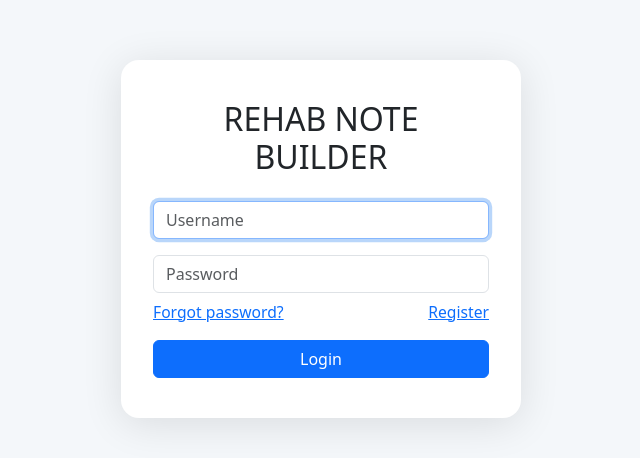
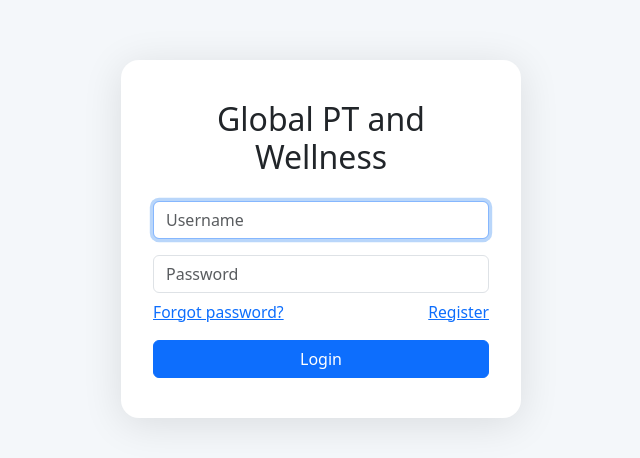
Before and after one commit to KLcoding01/PT-Builder, a Flask app: page /login in a window 1280 px wide. Shown: the top 458 px of the page, without its empty margins (319-959 px from the left). Run offline with Flask 3, Linux system fonts and the light colour scheme.

Commit message:
Initial commit

```diff
--- a/templates/login.html
+++ b/templates/login.html
@@ -28,7 +28,7 @@
 </head>
 <body>
     <div class="login-container">
-        <h2 class="mb-4 text-center">REHAB NOTE BUILDER</h2>
+        <h2 class="mb-4 text-center">Global PT and Wellness</h2>
         <form method="POST" autocomplete="off">
             <div class="mb-3">
                 <input name="username" class="form-control" placeholder="Username" required autofocus>
```
